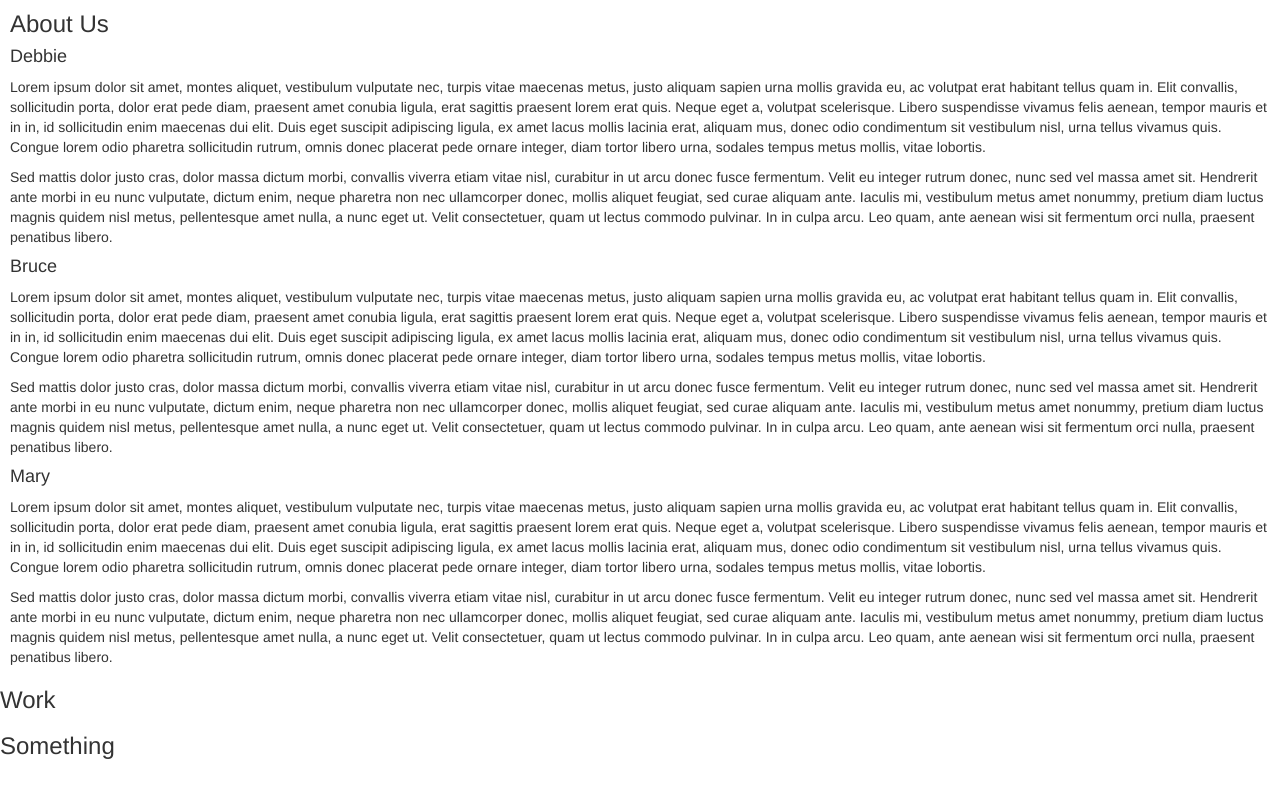
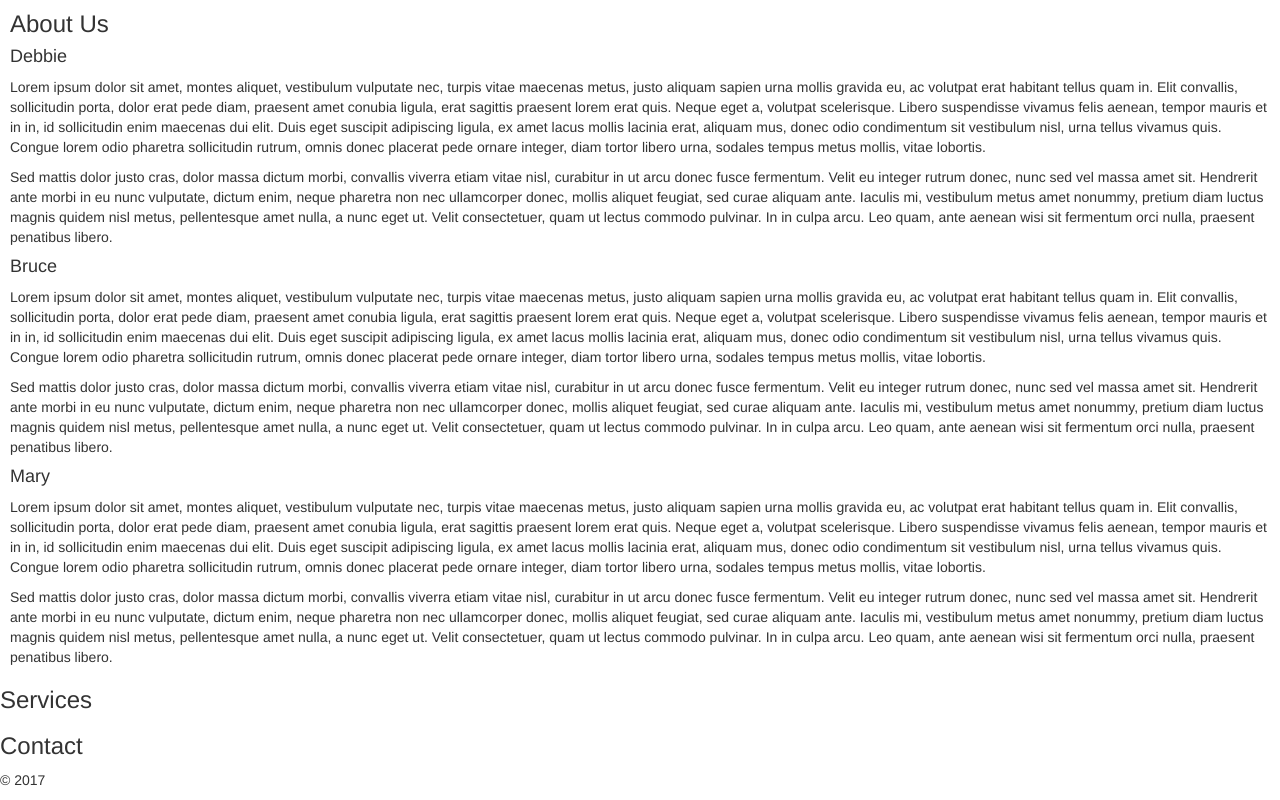
Before and after one commit to jmanock/deanInc, a website: page app/index.html in a window 1280 px wide. Shown: the part 559-1359 px from the top of the page. Before the commit the page ends 1329 px from the top, so only its background shows below. Drawn offline with nearby package versions, Linux system fonts and the light colour scheme; files that its build step writes are made by us from their sources.

Commit message:
updated the sections

```diff
--- a/app/index.html
+++ b/app/index.html
@@ -41,7 +41,7 @@
         <ul class='nav navbar-nav navbar-left'>
           <li><a href="#">About</a></li>
           <li><a href="#">Our Work</a></li>
-          <li><a href="#">Something Else</a></li>
+          <li><a href="#">Contact</a></li>
         </ul>
       </div>
     </nav>
@@ -76,12 +76,15 @@
         Sed mattis dolor justo cras, dolor massa dictum morbi, convallis viverra etiam vitae nisl, curabitur in ut arcu donec fusce fermentum. Velit eu integer rutrum donec, nunc sed vel massa amet sit. Hendrerit ante morbi in eu nunc vulputate, dictum enim, neque pharetra non nec ullamcorper donec, mollis aliquet feugiat, sed curae aliquam ante. Iaculis mi, vestibulum metus amet nonummy, pretium diam luctus magnis quidem nisl metus, pellentesque amet nulla, a nunc eget ut. Velit consectetuer, quam ut lectus commodo pulvinar. In in culpa arcu. Leo quam, ante aenean wisi sit fermentum orci nulla, praesent penatibus libero.
       </p>
     </section>
-    <section id='work'>
-      <h3>Work</h3>
+    <section id='service'>
+      <h3>Services</h3>
     </section>
-    <section id='something'>
-      <h3>Something</h3>
+    <section id='contact'>
+      <h3>Contact</h3>
     </section>
+    <footer>
+      <p>&copy; 2017</p>
+    </footer>
 
     <!-- Google Analytics: change UA-XXXXX-X to be your site's ID. -->
     <script>
```
